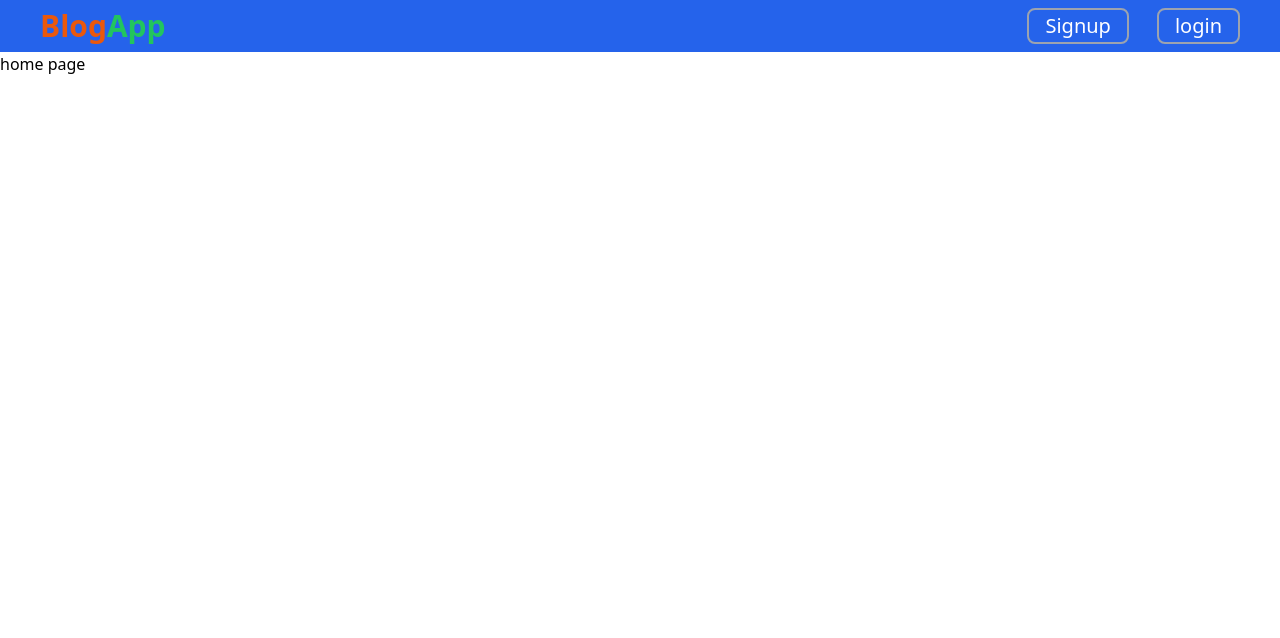
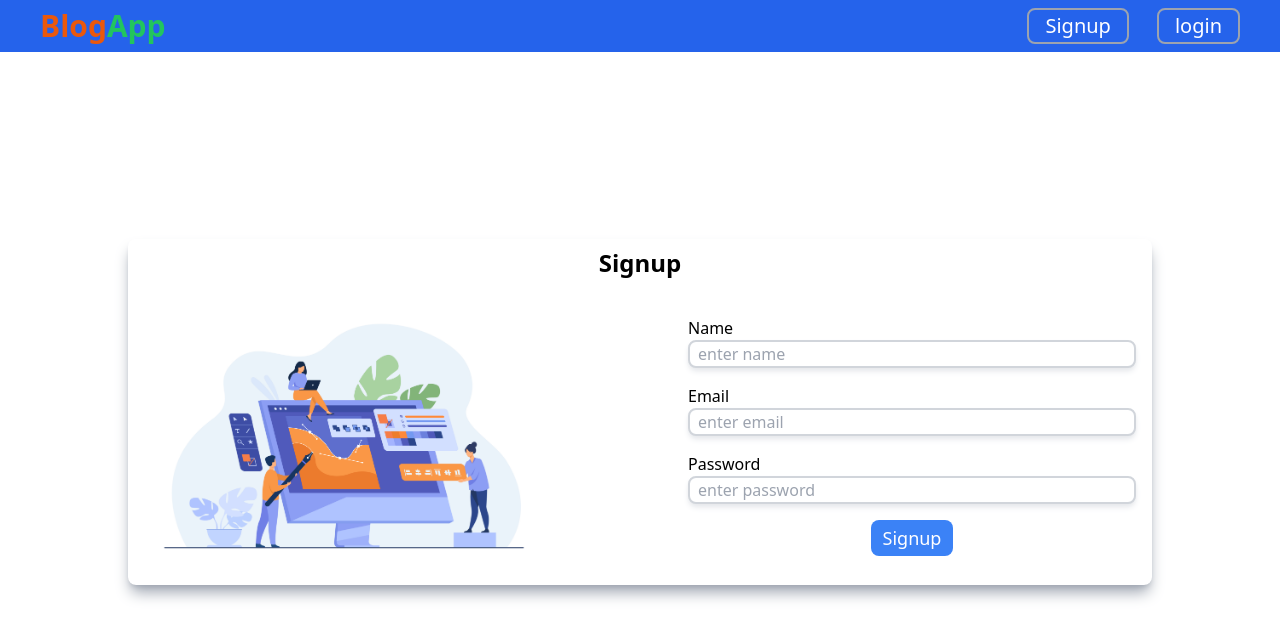
Before and after one commit to Rajeevkumarmodi/mern_blog_website, a React (Vite) app in the folder frontend/: page / in a window 1280 px wide. Shown: the top 638 px of the page. Built offline with nearby package versions, Linux system fonts and the light colour scheme.

Commit message:
signup page design

```diff
--- a/frontend/src/App.jsx
+++ b/frontend/src/App.jsx
@@ -1,6 +1,7 @@
 import React from "react";
 import { BrowserRouter, Routes, Route } from "react-router-dom";
 import Header from "./components/header/Header";
+import Signup from "./components/signup/Signup";
 
 function App() {
   return (
@@ -8,7 +9,7 @@ function App() {
       <BrowserRouter>
         <Header />
         <Routes>
-          <Route path="/" element={<h1>home page</h1>} />
+          <Route path="/" element={<Signup />} />
         </Routes>
       </BrowserRouter>
     </div>
--- /dev/null
+++ b/frontend/src/components/signup/Signup.jsx
@@ -0,0 +1,51 @@
+import React from "react";
+import signupImg from "../../../public/signup_img.jpg";
+
+function Signup() {
+  return (
+    <div className="h-[90vh] flex items-center justify-center">
+      <div className="shadow-lg shadow-gray-400 rounded-lg">
+        <h2 className="text-center py-2 text-2xl font-bold">Signup</h2>
+        <div className="w-[80vw] flex items-center justify-between p-4">
+          <div className="hidden md:block">
+            <img className="w-[400px]" src={signupImg} alt="" />
+          </div>
+          <div className="flex flex-col items-center gap-4">
+            <div className="flex flex-col ">
+              <label htmlFor="name">Name</label>
+              <input
+                className="md:w-[35vw] w-[70vw] border-2 border-gray-300 rounded-lg px-2 focus:outline-none shadow-md shadow-gray-200"
+                type="text"
+                placeholder="enter name"
+                id="name"
+              />
+            </div>
+            <div className="flex flex-col">
+              <label htmlFor="email">Email</label>
+              <input
+                className="md:w-[35vw] w-[70vw] border-2 border-gray-300 rounded-lg px-2 focus:outline-none shadow-md shadow-gray-200"
+                type="text"
+                placeholder="enter email"
+                id="email"
+              />
+            </div>
+            <div className="flex flex-col ">
+              <label htmlFor="pass">Password</label>
+              <input
+                className="md:w-[35vw] w-[70vw] border-2 border-gray-300 rounded-lg px-2 focus:outline-none shadow-md shadow-gray-200"
+                type="text"
+                placeholder="enter password"
+                id="pss"
+              />
+            </div>
+            <button className="bg-blue-500 py-1 px-3 rounded-lg text-white text-lg hover:shadow-md">
+              Signup
+            </button>
+          </div>
+        </div>
+      </div>
+    </div>
+  );
+}
+
+export default Signup;
```
Also changed, not shown: frontend/public/login_img.svg (added), frontend/public/signup_img.jpg (added).
